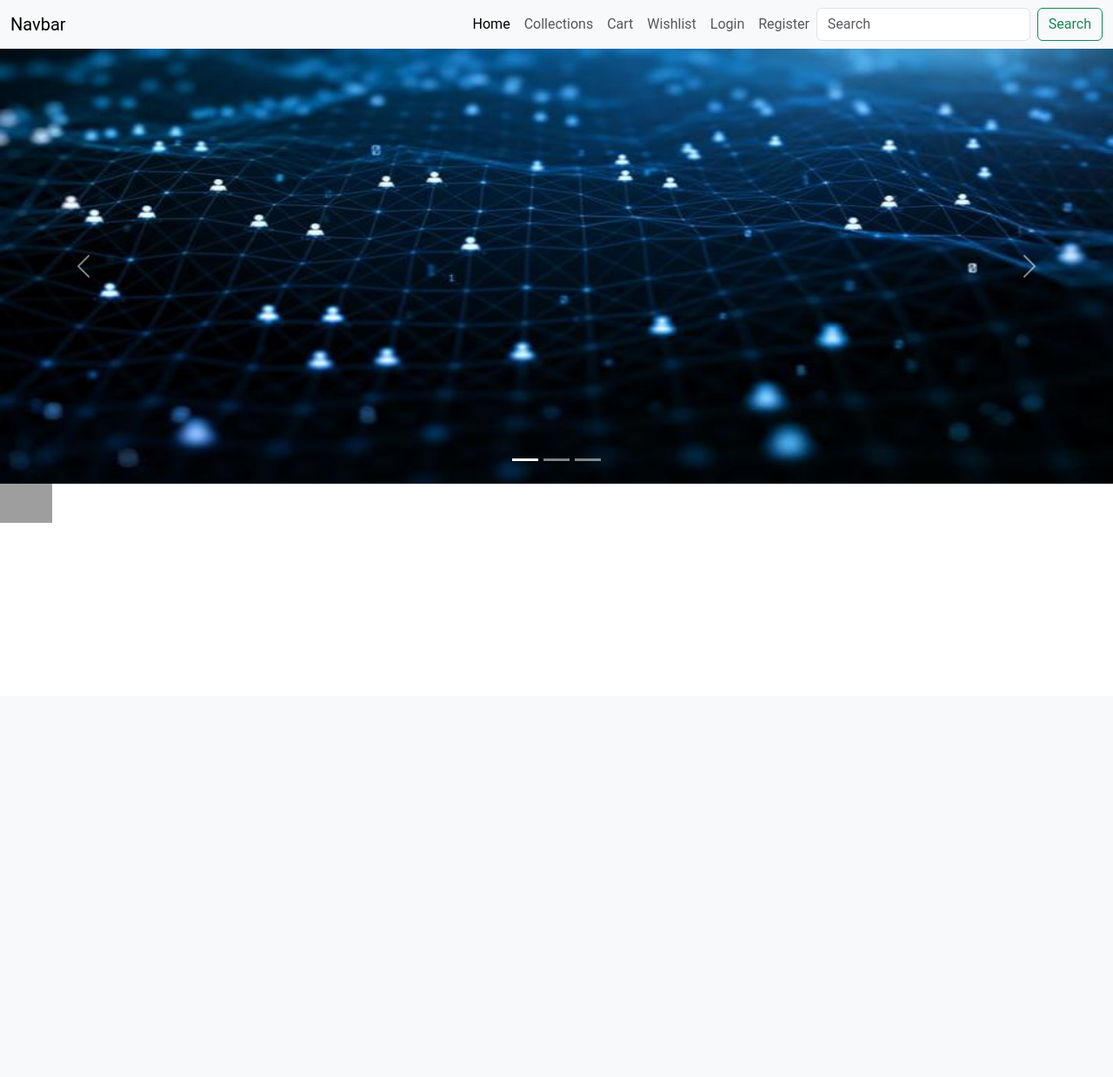
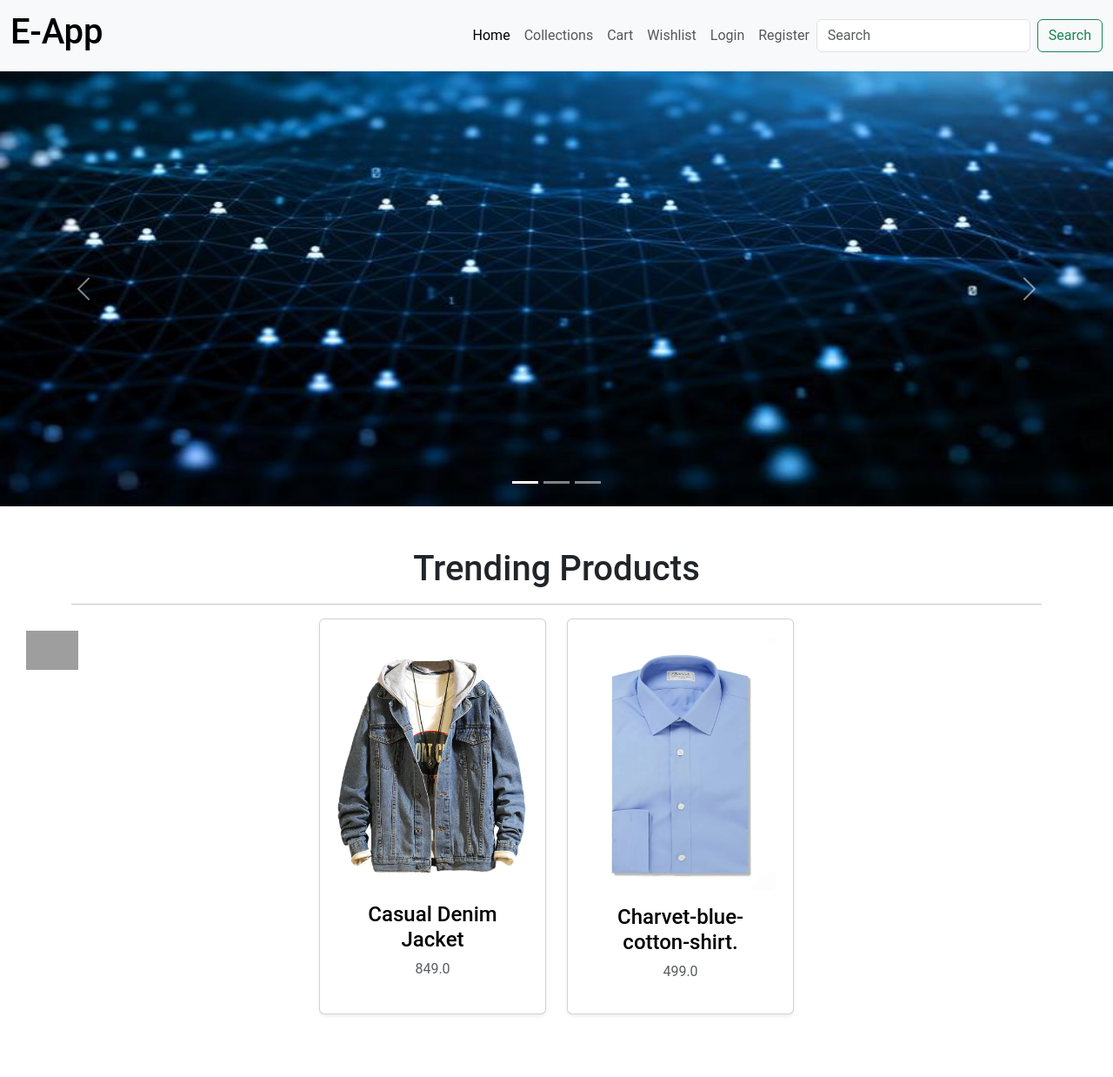
Before and after one commit to sumeshhkj/code-edu-ecommerce, a Django app: page / in a window 1280 px wide. Shown: the whole page at 87% size. Before the commit the page ends 601 px from the top, so only its background shows below. Run offline with Django 5.2, Linux system fonts and the light colour scheme; data comes from the database, SQL or seed files in the repository; both versions use the stored data as it was after the commit; some libraries are stand-ins or nearby versions; grey boxes are pictures that could not be loaded.

Commit message:
Updated product view and added styles to the home page

```diff
--- a/storeapp/static/css/custom.css
+++ b/storeapp/static/css/custom.css
@@ -6,3 +6,22 @@
 .checkoutform input{
         font-size :17px !important;
 }
+
+
+/* Add hover effect to product cards */
+.card:hover {
+    transform: translateY(-10px);  /* Elevates the card on hover */
+    box-shadow: 0 4px 12px rgba(0, 0, 0, 0.1);  /* Shadow effect */
+}
+
+/* Add padding inside the card */
+.card-body {
+    padding: 20px;  /* Add more space inside the card */
+}
+
+/* Responsive adjustments */
+@media (max-width: 768px) {
+    .card {
+        margin-bottom: 20px;  /* Adjust the margin on smaller screens */
+    }
+}
--- a/storeapp/templates/store/home.html
+++ b/storeapp/templates/store/home.html
@@ -2,5 +2,30 @@
 {% block content %}
 {% include "store/inc/slider.html" %}
 
+<div class="container my-5">
+    <div class="row">
+        <div class="col-md-12">
+            <h1 class="text-center">Trending Products</h1>
+            <hr>
+            <div class="row justify-content-center">
+                {% for item in trending_products %}
+                <div class="col-md-3 mb-4 d-flex align-items-stretch">
+                    <div class="card text-center shadow-sm">
+                        <a href="{% url 'productview' item.category.slug item.slug %}">
+                            <div class="card-body">
+                                <div class="category-image">
+                                    <img src="{{ item.product_image.url }}" alt="Product Image" class="w-100" style="border-radius: 8px;">
+                                </div>
+                                <h4 class="text-center mt-3">{{ item.name }}</h4>
+                                <span class="text-muted d-block mb-3">{{ item.selling_price }}</span>
+                            </div>
+                        </a>
+                    </div>
+                </div>
+                {% endfor %}
+            </div>
+        </div>
+    </div>
+</div>
 
 {% endblock %}
--- a/storeapp/templates/store/inc/navbar.html
+++ b/storeapp/templates/store/inc/navbar.html
@@ -1,6 +1,6 @@
 <nav class="navbar navbar-expand-lg navbar-light bg-light">
   <div class="container-fluid">
-    <a class="navbar-brand" href="#">Navbar</a>
+    <a class="navbar-brand" href="#"><h1>E-App</h1></a>
     <button class="navbar-toggler" type="button" data-bs-toggle="collapse" data-bs-target="#navbarSupportedContent" aria-controls="navbarSupportedContent" aria-expanded="false" aria-label="Toggle navigation">
       <span class="navbar-toggler-icon"></span>
     </button>
--- a/storeapp/templates/store/layouts/main.html
+++ b/storeapp/templates/store/layouts/main.html
@@ -52,7 +52,17 @@
         font-weight:600;
         min-width:45px;
     }
+
+    /* Added padding to the whatsapp chat button */
+    .whatsappchat {
+        padding: 10px; /* Adjust padding as needed */
+        position: fixed;
+        bottom: 20px;
+        left: 20px;
+        z-index: 9999;
+    }
 </style>
+
 </head>
 <body>
 
--- a/storeapp/views.py
+++ b/storeapp/views.py
@@ -5,10 +5,9 @@ from .models import Category, Product
 # Create your views here.
 
 def home(request):
-    """
-    Render the homepage.
-    """
-    return render(request, 'store/home.html')
+    trending_products = Product.objects.filter(trending=1)
+    context = {"trending_products": trending_products}
+    return render(request, 'store/home.html',context)
 
 
 def collections(request):
```
Also changed, not shown: db.sqlite3. Lines whose indentation alone changed are shown as unchanged.
